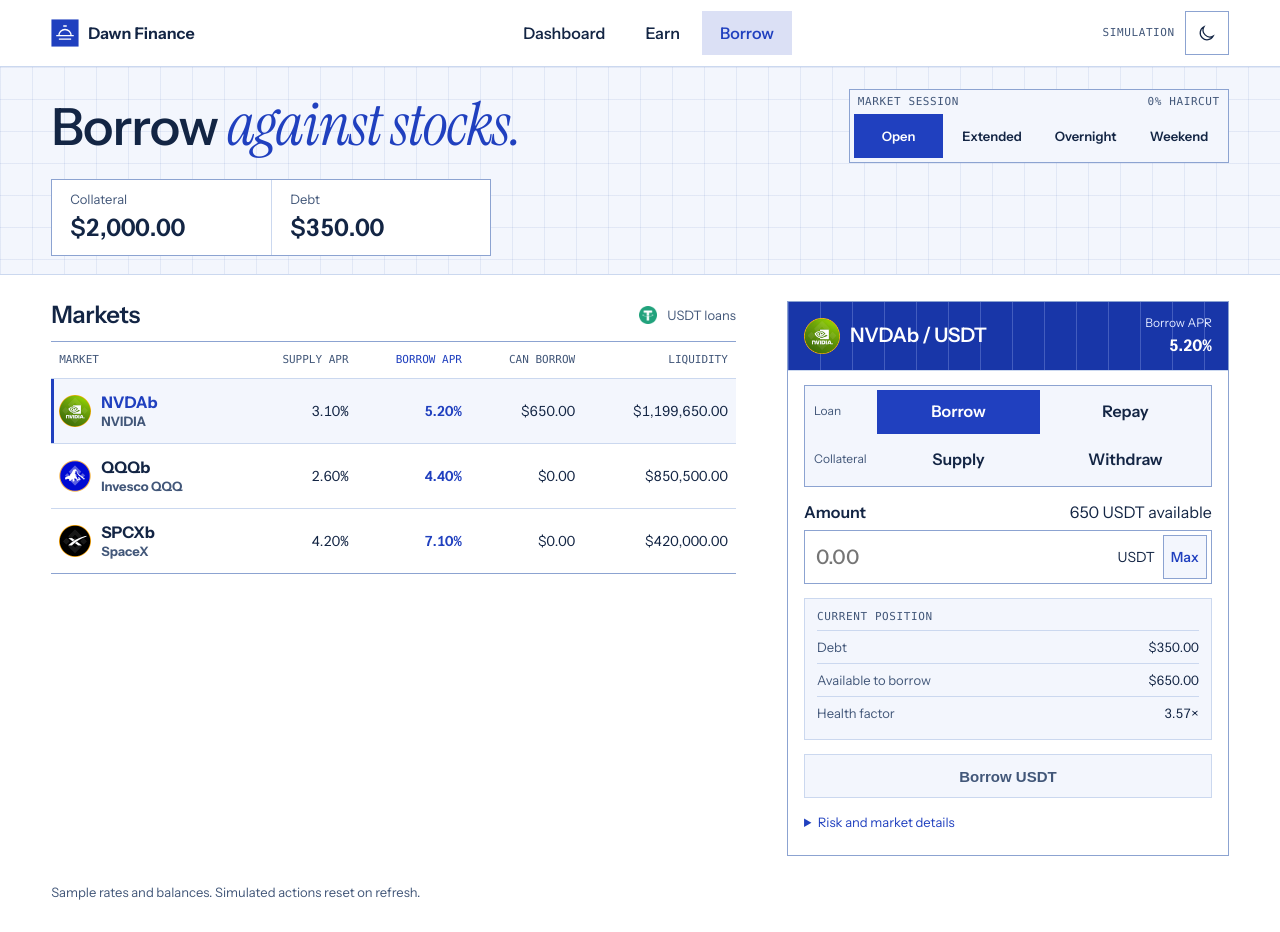
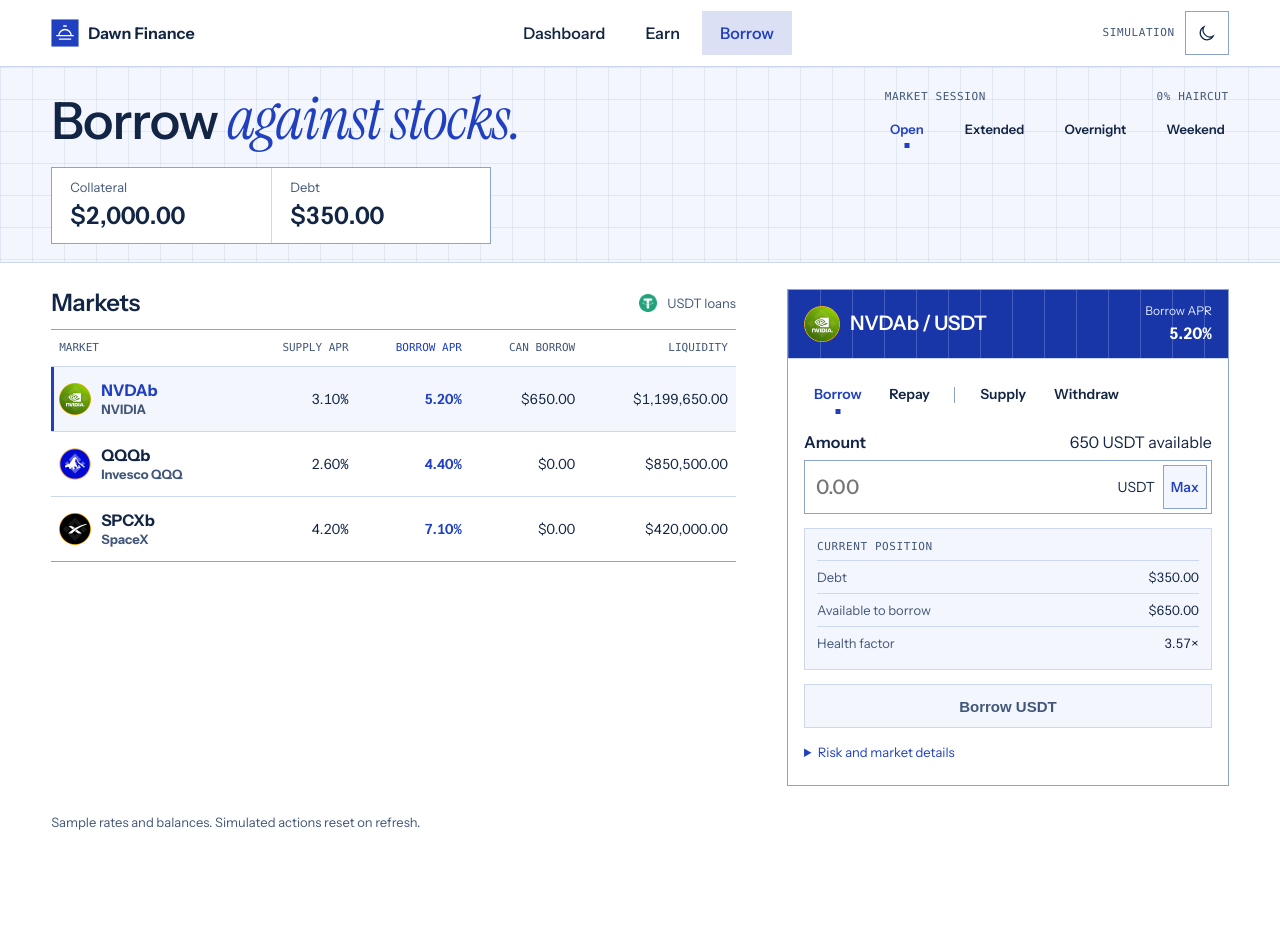
Before and after one commit to neelansh15/blue-finance, a Next.js app in the folder frontend/: page /app/borrow in a window 1280 px wide. After the commit the page ends 862 px from the top, so only its background shows below. Built offline with nearby package versions, Linux system fonts and the light colour scheme.

Commit message:
Replace boxed selectors with inline options

```diff
--- a/frontend/app/app/LendingApp.tsx
+++ b/frontend/app/app/LendingApp.tsx
@@ -211,12 +211,10 @@ function MarketWorkspace({ mode, groups, initialMarket, initialAction }: {
 
           <div className="app-ticket-body">
             <form onSubmit={submit}>
-              <fieldset className="market-action-picker">
+              <fieldset className="market-action-picker app-action-rail">
                 <legend className="sr-only">{isLender ? "Earn action" : "Borrow market action"}</legend>
                 {groups.map(group => (
-                  <div className={group.label ? "market-action-pair market-action-pair-labeled" : "market-action-pair"}
-                    key={group.label ?? "earn"}>
-                    {group.label && <span className="market-action-label" aria-hidden="true">{group.label}</span>}
+                  <div className="market-action-pair" key={group.label ?? "earn"}>
                     {group.actions.map(next => (
                       <label key={next}>
                         <input type="radio" name="market-action" value={next} checked={action === next}
--- a/frontend/app/app/lending.css
+++ b/frontend/app/app/lending.css
@@ -85,22 +85,19 @@
 }
 
 .app-session {
-  width: min(100%, 380px);
-  gap: 6px;
-  padding: 8px;
-  background: var(--paper);
+  width: min(100%, 344px);
 }
 
 .app-session-head {
   display: flex;
   justify-content: space-between;
   gap: 8px;
-  padding-inline: 4px;
+  margin-bottom: 2px;
 }
 
 .app-session-options {
-  display: grid;
-  grid-template-columns: repeat(4, minmax(0, 1fr));
+  display: flex;
+  justify-content: space-between;
   gap: 4px;
 }
 
@@ -402,30 +399,30 @@
 }
 
 .market-action-picker {
-  display: grid;
-  gap: 4px;
   min-inline-size: 0;
   margin: 0;
-  padding: 4px;
-  border: 1px solid var(--rule-strong);
-  background: var(--sheet);
+  padding: 0;
+  border: 0;
+}
+
+.app-action-rail {
+  display: flex;
+  align-items: center;
+  gap: clamp(6px, 1.4vw, 14px);
 }
 
 .market-action-pair {
-  display: grid;
-  grid-template-columns: repeat(2, minmax(0, 1fr));
-  gap: 4px;
+  display: flex;
+  align-items: center;
+  gap: clamp(2px, 0.6vw, 8px);
 }
 
-.market-action-pair-labeled {
-  grid-template-columns: 64px repeat(2, minmax(0, 1fr));
-  align-items: center;
-}
-
-.market-action-label {
-  padding-inline: 5px;
-  color: var(--secondary);
-  font-size: 0.75rem;
+.market-action-pair + .market-action-pair::before {
+  content: "";
+  inline-size: 1px;
+  block-size: 16px;
+  margin-inline-end: clamp(2px, 0.6vw, 8px);
+  background: var(--rule-strong);
 }
 
 .market-action-picker label {
@@ -445,20 +442,28 @@
 .market-action-picker label span {
   display: grid;
   place-items: center;
+  min-width: 44px;
   min-height: 44px;
-  padding-inline: 8px;
-  border: 1px solid transparent;
+  padding-inline: clamp(4px, 0.8vw, 10px);
+  font-size: 0.875rem;
   font-weight: 600;
+  white-space: nowrap;
 }
 
-.market-action-picker input:hover + span {
-  border-color: var(--rule-strong);
+.market-action-picker input:hover + span,
+.market-action-picker input:checked + span {
+  color: var(--blue);
 }
 
-.market-action-picker input:checked + span {
-  border-color: var(--blue);
-  background: var(--blue);
-  color: var(--on-blue);
+.market-action-picker input:checked + span::after {
+  content: "";
+  position: absolute;
+  inset-block-end: 3px;
+  inset-inline-start: 50%;
+  width: 5px;
+  height: 5px;
+  background: currentColor;
+  transform: translateX(-50%);
 }
 
 .market-action-picker input:focus-visible + span {
@@ -614,12 +619,6 @@
   }
 }
 
-@media (max-width: 410px) {
-  .app-session-options {
-    grid-template-columns: repeat(2, minmax(0, 1fr));
-  }
-}
-
 @media (max-width: 540px) {
   .app-brand-wide {
     display: none;
```
